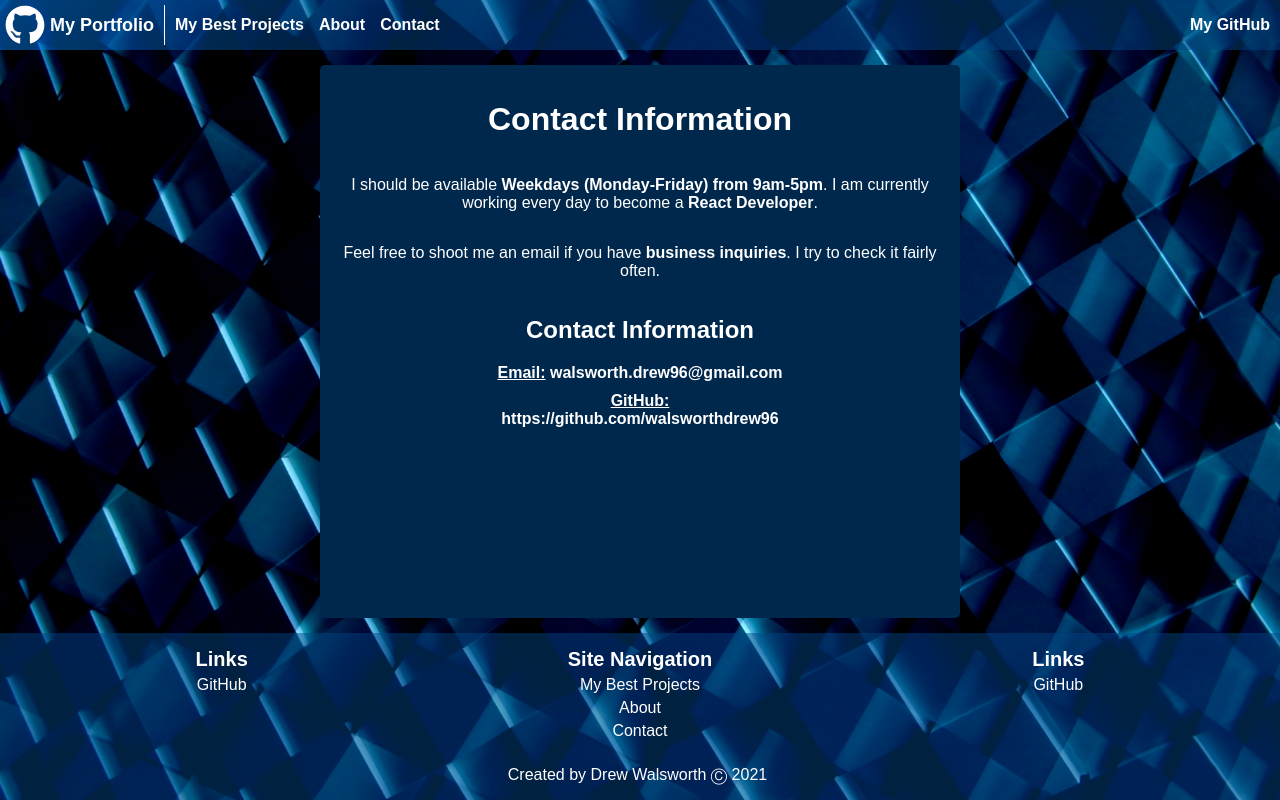
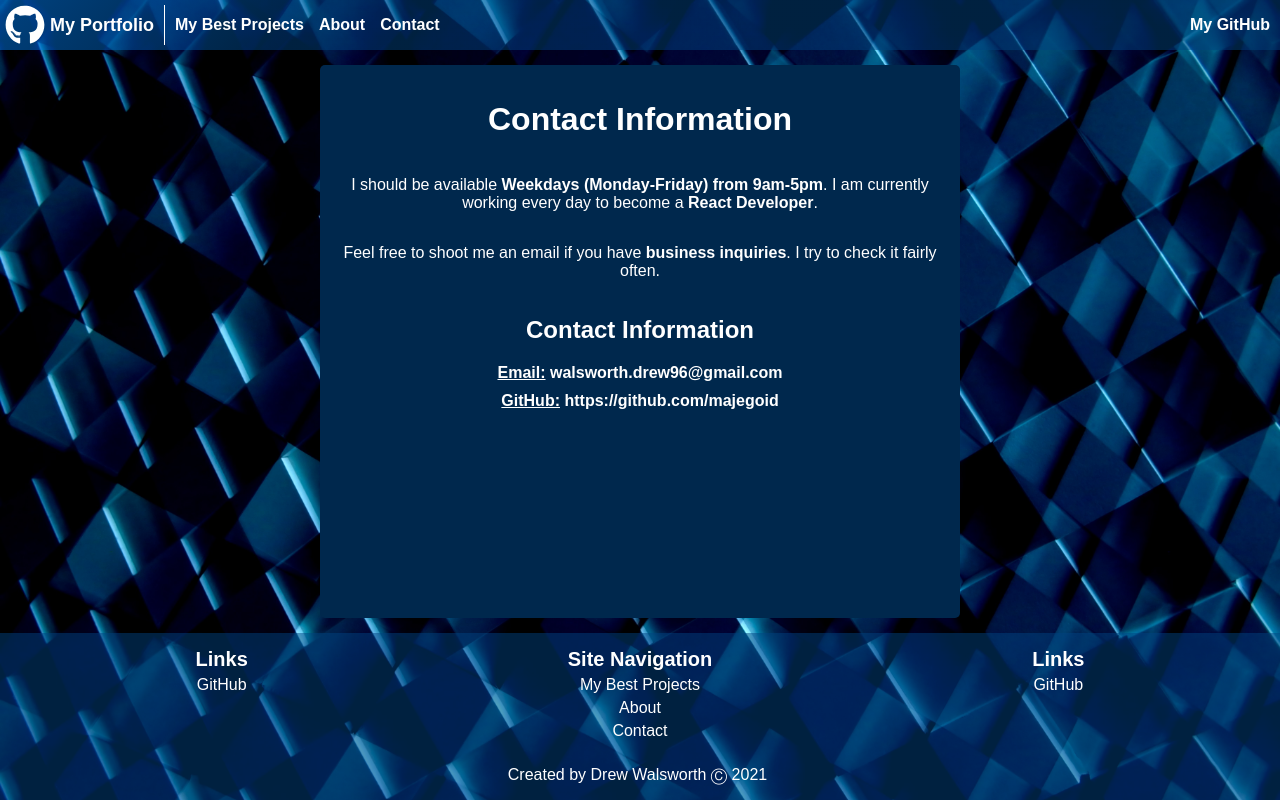
Before and after one commit to majegoid/My-Portfolio-Website, a Next.js app: page /contact in a window 1280 px wide. Built offline with nearby package versions, Linux system fonts and the light colour scheme.

Commit message:
fixes github links

```diff
--- a/components/Layout/Footer/Footer.jsx
+++ b/components/Layout/Footer/Footer.jsx
@@ -11,7 +11,7 @@ const Footer = () => {
           <div className={styles.columnLabel}>Links</div>
           <ul className={styles.anchorList}>
             <li>
-              <a href='https://github.com/walsworthdrew96'>GitHub</a>
+              <a href='https://github.com/majegoid'>GitHub</a>
             </li>
           </ul>
         </div>
@@ -39,7 +39,7 @@ const Footer = () => {
           <div className={styles.columnLabel}>Links</div>
           <ul className={styles.anchorList}>
             <li>
-              <a href='https://github.com/walsworthdrew96'>GitHub</a>
+              <a href='https://github.com/majegoid'>GitHub</a>
             </li>
           </ul>
         </div>
--- a/components/Layout/TopNavigation/TopNavigation.jsx
+++ b/components/Layout/TopNavigation/TopNavigation.jsx
@@ -63,7 +63,7 @@ const TopNavigation = () => {
           <a href=''>My LinkedIn</a>
         </li> */}
         <li style={{ marginRight: '5px' }}>
-          <a href='https://github.com/walsworthdrew96'>My GitHub</a>
+          <a href='https://github.com/majegoid'>My GitHub</a>
         </li>
       </ul>
     </nav>
@@ -113,7 +113,7 @@ const TopNavigation = () => {
             <li>
               <a
                 style={{ marginBottom: '0px' }}
-                href='https://github.com/walsworthdrew96'
+                href='https://github.com/majegoid'
               >
                 My GitHub
               </a>
--- a/data/projectsDataList.js
+++ b/data/projectsDataList.js
@@ -5,7 +5,7 @@ export const projectsDataList = [
       'My remake of the site of popular Politics Livestreamer Destiny. This site involves downloading and serving up JSON and Image files from 4 different popular APIs, namely YouTube, Twitch, Reddit, and Lastfm.',
     links: {
       visit: 'https://condescending-lovelace-7b872a.netlify.app/',
-      source: 'https://github.com/walsworthdrew96/DGG-Remake',
+      source: 'https://github.com/majegoid/DGG-Remake',
     },
     tags: ['cssmodules', 'js', 'react', 'next'],
     imageSrc: '/dgg_snapshot.png',
--- a/pages/contact.js
+++ b/pages/contact.js
@@ -1,18 +1,19 @@
 import React from 'react';
 
-import { main, contactInfo } from '../styles/About.module.css';
+import { contactInfo, main } from '../styles/About.module.css';
 
 const contact = () => {
   return (
     <div className={main}>
       <h1>Contact Information</h1>
       <p>
-        I should be available <b>Weekdays (Monday-Friday) from 9am-5pm</b>. I am currently working every day to become a
-        {` `}
+        I should be available <b>Weekdays (Monday-Friday) from 9am-5pm</b>. I am
+        currently working every day to become a{` `}
         <b>React Developer</b>.
       </p>
       <p>
-        Feel free to shoot me an email if you have <b>business inquiries</b>. I try to check it fairly often.
+        Feel free to shoot me an email if you have <b>business inquiries</b>. I
+        try to check it fairly often.
       </p>
 
       <h2>Contact Information</h2>
@@ -21,7 +22,7 @@ const contact = () => {
           <u>Email:</u> walsworth.drew96@gmail.com
         </b>
         <b>
-          <u>GitHub:</u> https://github.com/walsworthdrew96
+          <u>GitHub:</u> https://github.com/majegoid
         </b>
       </div>
     </div>
```
